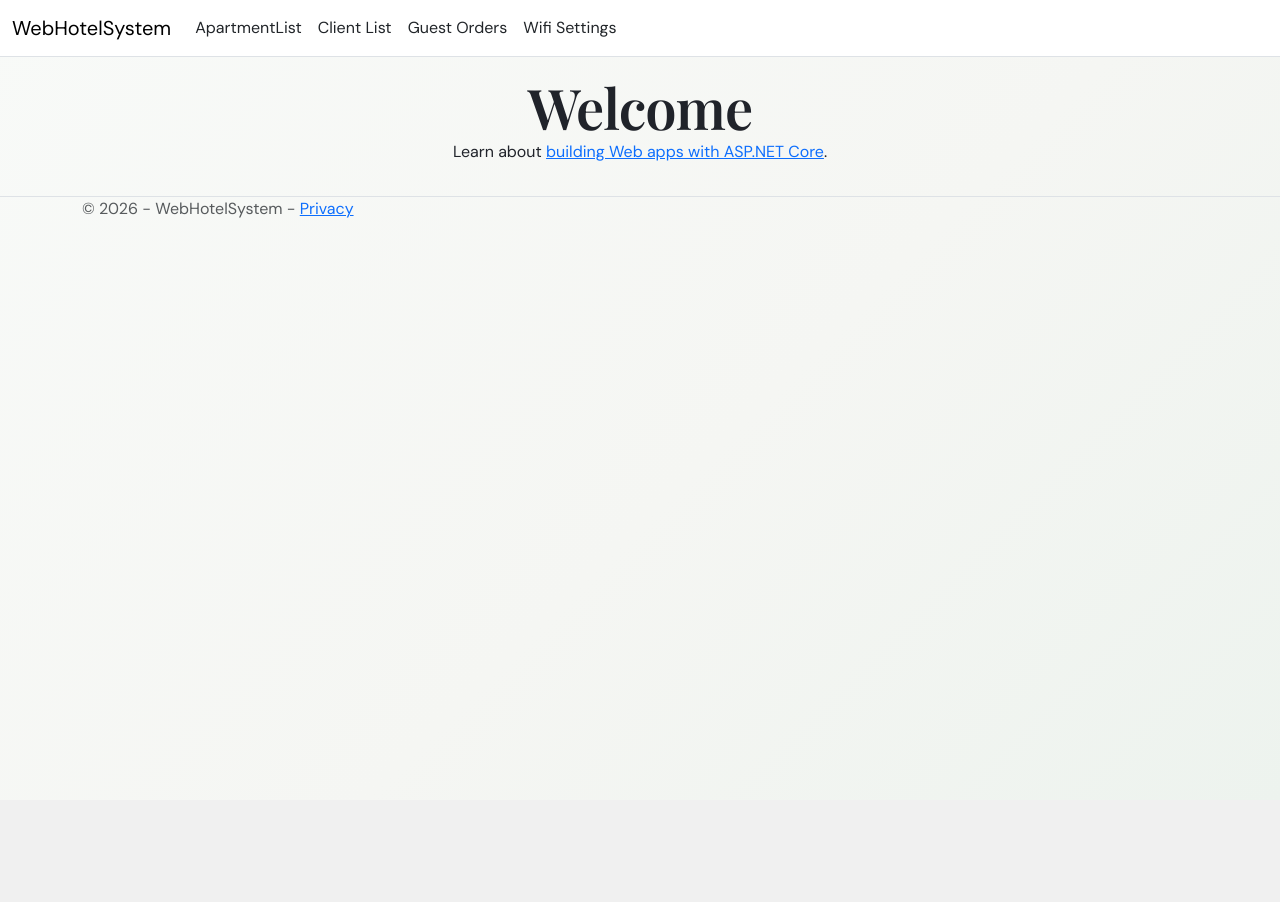
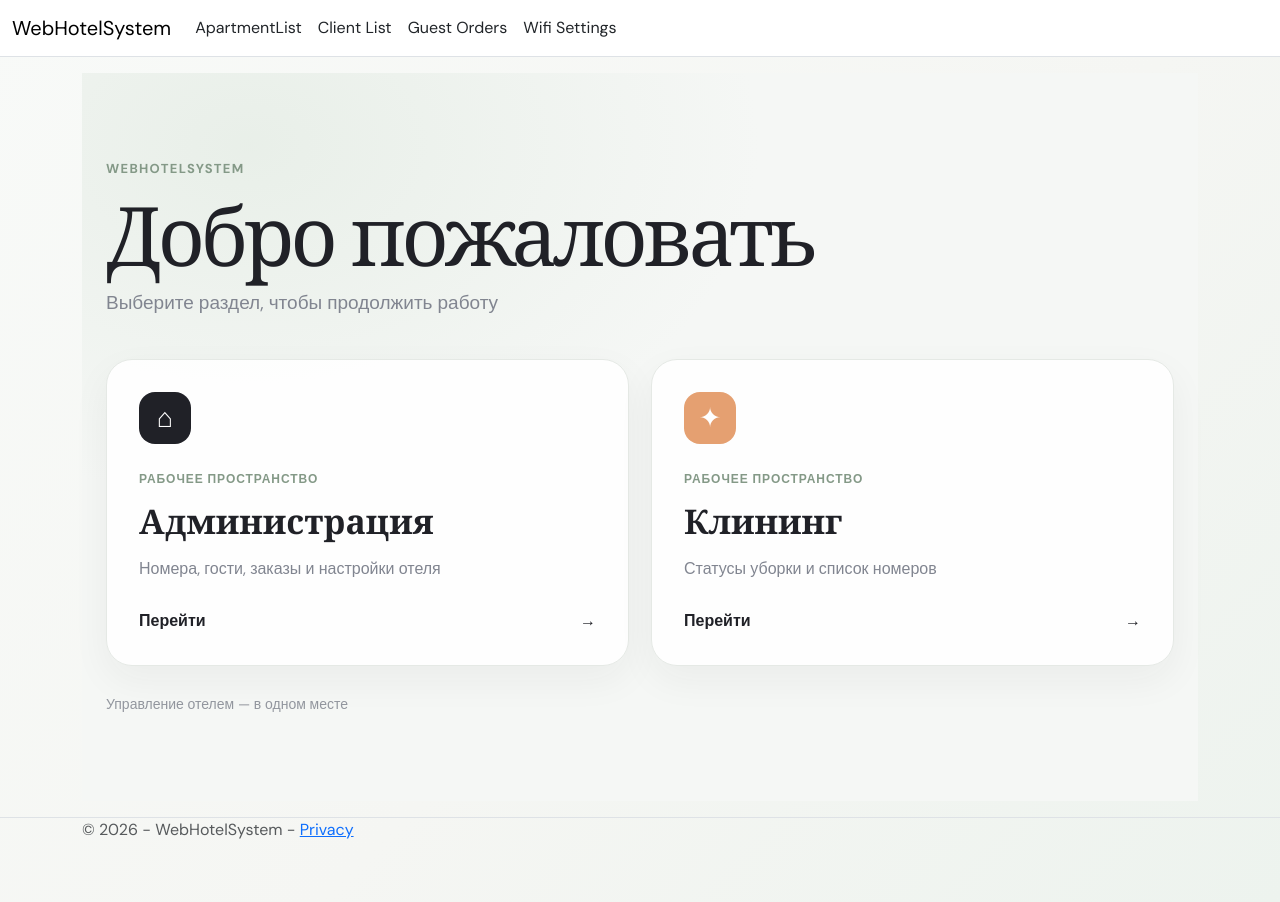
Before and after one commit to neverlxren/WebHotelSystem, an ASP.NET Core app: page /Home/Index in a window 1280 px wide. Before the commit the page ends 218 px from the top, so only its background shows below. Run offline with ASP.NET Core 8, Linux system fonts and the light colour scheme.

Commit message:
editwifi view fix + homepage update

```diff
--- a/WebHotelSystem/Views/Home/Index.cshtml
+++ b/WebHotelSystem/Views/Home/Index.cshtml
@@ -1,8 +1,50 @@
+
+
+<link rel="stylesheet" href="/css/site.css" />
+
+
 @{
-    ViewData["Title"] = "Home Page";
+    ViewData["Title"] = "Главная";
 }
 
-<div class="text-center">
-    <h1 class="display-4">Welcome</h1>
-    <p>Learn about <a href="https://learn.microsoft.com/aspnet/core">building Web apps with ASP.NET Core</a>.</p>
-</div>
+
+
+<main class="welcome-page">
+    <section class="welcome-content">
+        <div class="welcome-eyebrow">WebHotelSystem</div>
+        <h1>Добро пожаловать</h1>
+        <p class="welcome-subtitle">
+            Выберите раздел, чтобы продолжить работу
+        </p>
+
+        <div class="role-grid">
+            <a class="role-card role-admin"
+               asp-controller="Apartment"
+               asp-action="ApartmentList">
+                <span class="role-icon">⌂</span>
+                <span class="role-label">Рабочее пространство</span>
+                <span class="role-title">Администрация</span>
+                <span class="role-description">
+                    Номера, гости, заказы и настройки отеля
+                </span>
+                <span class="role-link">Перейти <span aria-hidden="true">→</span></span>
+            </a>
+
+            <a class="role-card role-cleaning"
+               asp-controller="Cleaning"
+               asp-action="Index">
+                <span class="role-icon">✦</span>
+                <span class="role-label">Рабочее пространство</span>
+                <span class="role-title">Клининг</span>
+                <span class="role-description">
+                    Статусы уборки и список номеров
+                </span>
+                <span class="role-link">Перейти <span aria-hidden="true">→</span></span>
+            </a>
+        </div>
+
+        <div class="welcome-footer">
+            Управление отелем — в одном месте
+        </div>
+    </section>
+</main>
--- a/WebHotelSystem/Views/HotelWifiSettings/EditWifi.cshtml
+++ b/WebHotelSystem/Views/HotelWifiSettings/EditWifi.cshtml
@@ -1,4 +1,8 @@
 @model WebHotelSystem.ViewModels.EditWifiViewModel
+
+
+
+<link rel="stylesheet" href="/css/editwifi.css" />
 
 @{
     ViewBag.Title = "title";
--- a/WebHotelSystem/wwwroot/css/site.css
+++ b/WebHotelSystem/wwwroot/css/site.css
@@ -1,4 +1,136 @@
-html {
+.welcome-page {
+  min-height: calc(100vh - 72px);
+  display: grid;
+  place-items: center;
+  padding: 64px 24px;
+  background:
+          radial-gradient(ellipse at 15% 10%, rgb(226 235 226 / 65%), transparent 38%),
+          #f5f7f5;
+  color: #202127;
+}
+
+.welcome-content {
+  width: min(100%, 1120px);
+  margin: 0 auto;
+}
+
+.welcome-eyebrow {
+  margin-bottom: 14px;
+  color: #849987;
+  font-size: 13px;
+  font-weight: 700;
+  letter-spacing: .1em;
+  text-transform: uppercase;
+}
+
+.welcome-content h1 {
+  margin: 0;
+  font-family: Georgia, "Times New Roman", serif;
+  font-size: clamp(48px, 8vw, 82px);
+  letter-spacing: -.05em;
+}
+
+.welcome-subtitle {
+  margin: 14px 0 42px;
+  color: #818590;
+  font-size: 19px;
+}
+
+.role-grid {
+  display: grid;
+  grid-template-columns: repeat(2, minmax(0, 1fr));
+  gap: 22px;
+}
+
+.role-card {
+  min-height: 290px;
+  display: flex;
+  flex-direction: column;
+  align-items: flex-start;
+  padding: 32px;
+  border: 1px solid #e5e9e5;
+  border-radius: 26px;
+  background: rgb(255 255 255 / 90%);
+  color: #202127;
+  text-decoration: none;
+  box-shadow: 0 14px 38px rgb(32 33 39 / 5%);
+  transition: transform .2s ease, box-shadow .2s ease, border-color .2s ease;
+}
+
+.role-card:hover {
+  transform: translateY(-4px);
+  border-color: #cbd8cc;
+  color: #202127;
+  box-shadow: 0 20px 46px rgb(32 33 39 / 9%);
+}
+
+.role-icon {
+  width: 52px;
+  height: 52px;
+  display: grid;
+  place-items: center;
+  margin-bottom: 26px;
+  border-radius: 16px;
+  background: #202127;
+  color: #fff;
+  font-size: 27px;
+}
+
+.role-cleaning .role-icon {
+  background: #e5a071;
+}
+
+.role-label {
+  color: #849987;
+  font-size: 12px;
+  font-weight: 700;
+  letter-spacing: .08em;
+  text-transform: uppercase;
+}
+
+.role-title {
+  margin-top: 8px;
+  font-family: Georgia, "Times New Roman", serif;
+  font-size: 34px;
+  font-weight: 700;
+}
+
+.role-description {
+  max-width: 340px;
+  margin-top: 10px;
+  color: #818590;
+  line-height: 1.5;
+}
+
+.role-link {
+  display: flex;
+  width: 100%;
+  justify-content: space-between;
+  margin-top: auto;
+  padding-top: 28px;
+  font-weight: 700;
+}
+
+.welcome-footer {
+  margin-top: 28px;
+  color: #92969e;
+  font-size: 14px;
+}
+
+@media (max-width: 700px) {
+  .welcome-page {
+    padding: 42px 18px;
+  }
+
+  .role-grid {
+    grid-template-columns: 1fr;
+  }
+
+  .role-card {
+    min-height: 260px;
+    padding: 26px;
+  }
+}html {
   font-size: 14px;
 }
 
```
Also changed, not shown: WebHotelSystem/wwwroot/css/editwifi.css (+102 -52 lines).
